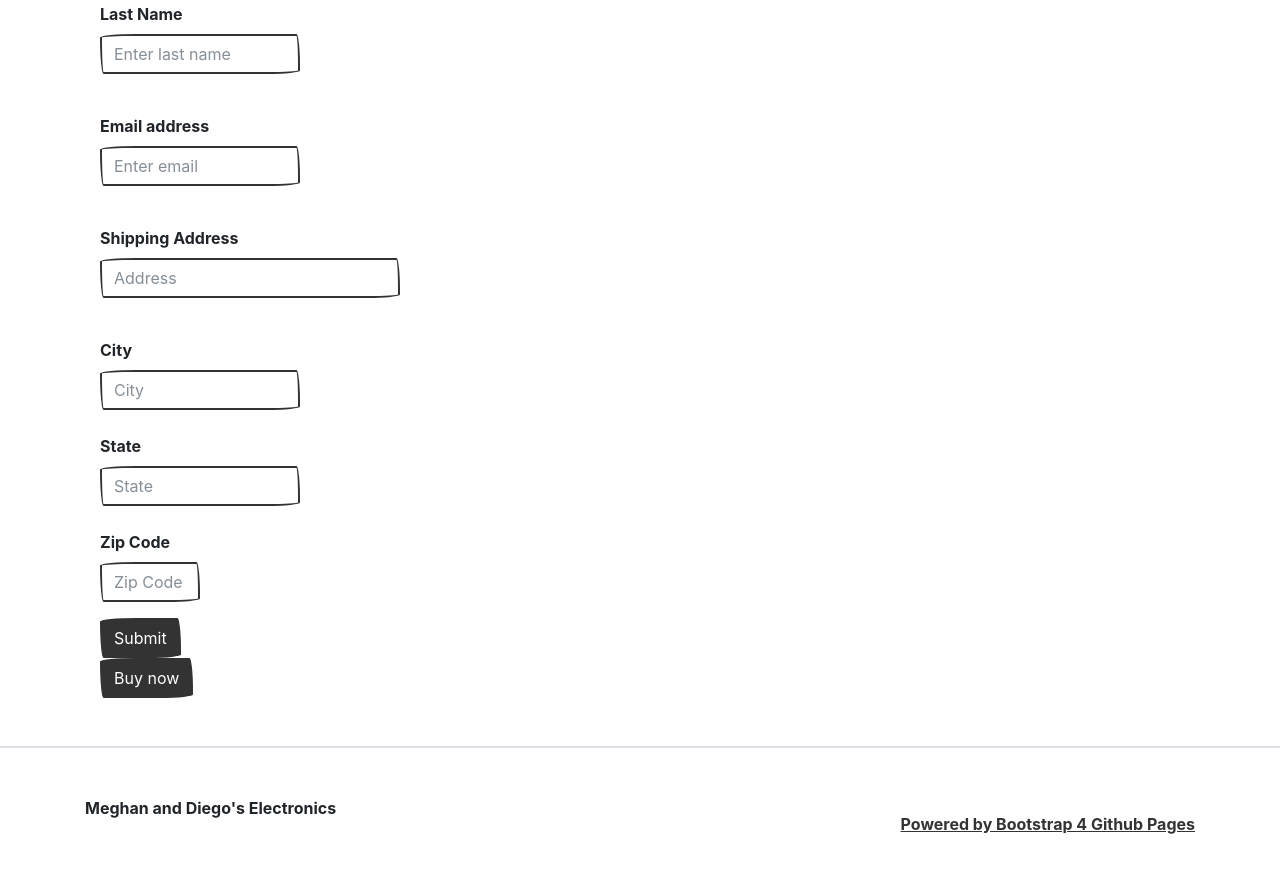
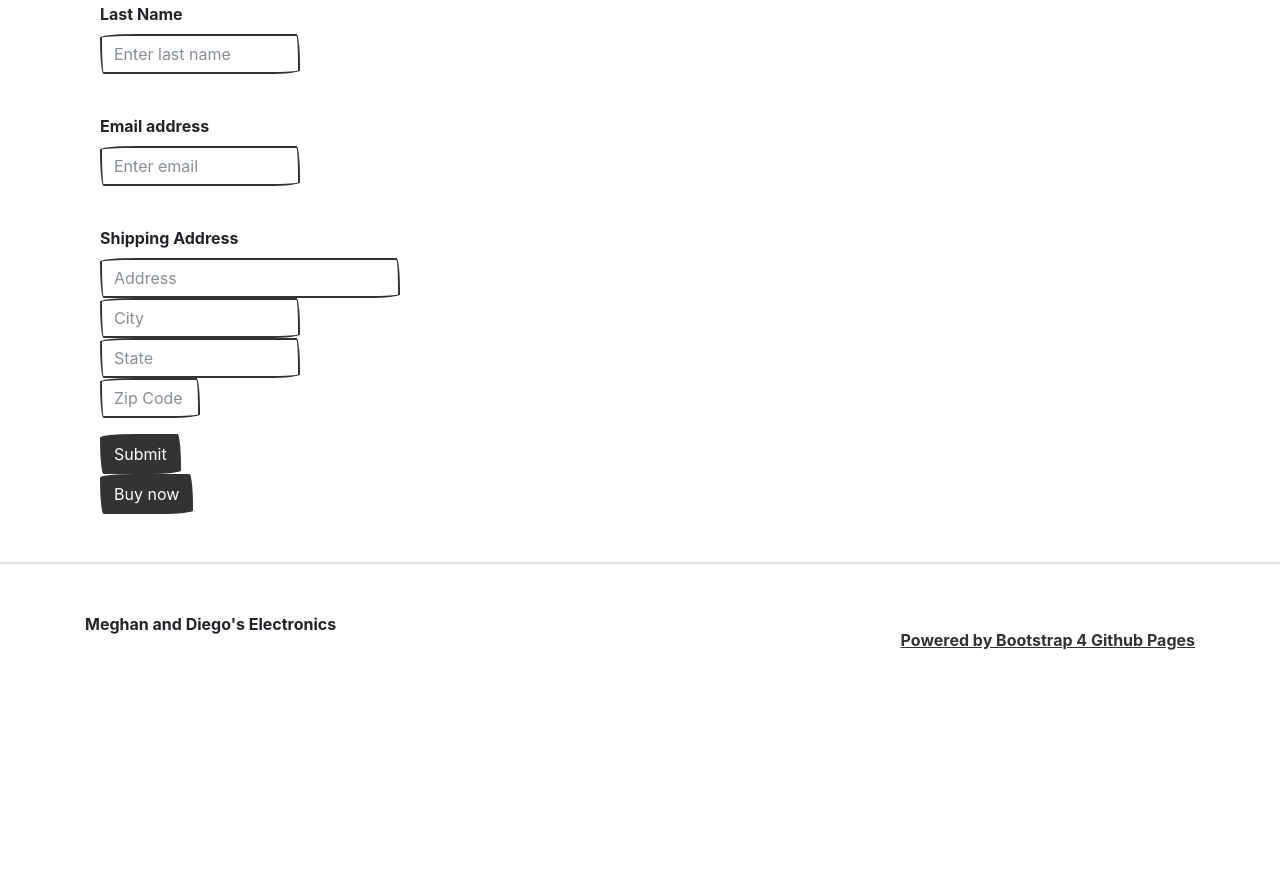
Before and after one commit to mhalloran21/cs331_final_project, a Jekyll site: the page built from index.md, in a window 1280 px wide and 900 px high, scrolled down 610 px. Shown: the top 873 px of the window. Built offline with Jekyll 4.4.1, drawn with Linux system fonts in a browser that asks for light colours; some web fonts are replaced; after the commit the page ends 1326 px from its top, so only the background shows below that.

Commit message:
Update intro.html

```diff
--- a/_layouts/intro.html
+++ b/_layouts/intro.html
@@ -24,13 +24,8 @@ layout: default
     <div class="form-group">
       <label for="inputAddress" class="form-label mt-4">Shipping Address</label>
       <input type="address" class="form-control" id="inputAddress" placeholder="Address" style="width: 300px;">
-    </div>
-    <div class="form-group">
-      <label for="inputCity" class="form-label mt-4">City</label>
       <input type="address" class="form-control" id="inputCity" placeholder="City" style="width: 200px;">
-      <label for="inputState" class="form-label mt-4">State</label>
       <input type="address" class="form-control" id="inputState" placeholder="State" style="width: 200px;">
-      <label for="inputZipCode" class="form-label mt-4">Zip Code</label>
       <input type="address" class="form-control" id="inputZipCode" placeholder="Zip Code" style="width: 100px;">
     </div>
     <button type="submit" class="btn btn-primary">Submit</button>
```
